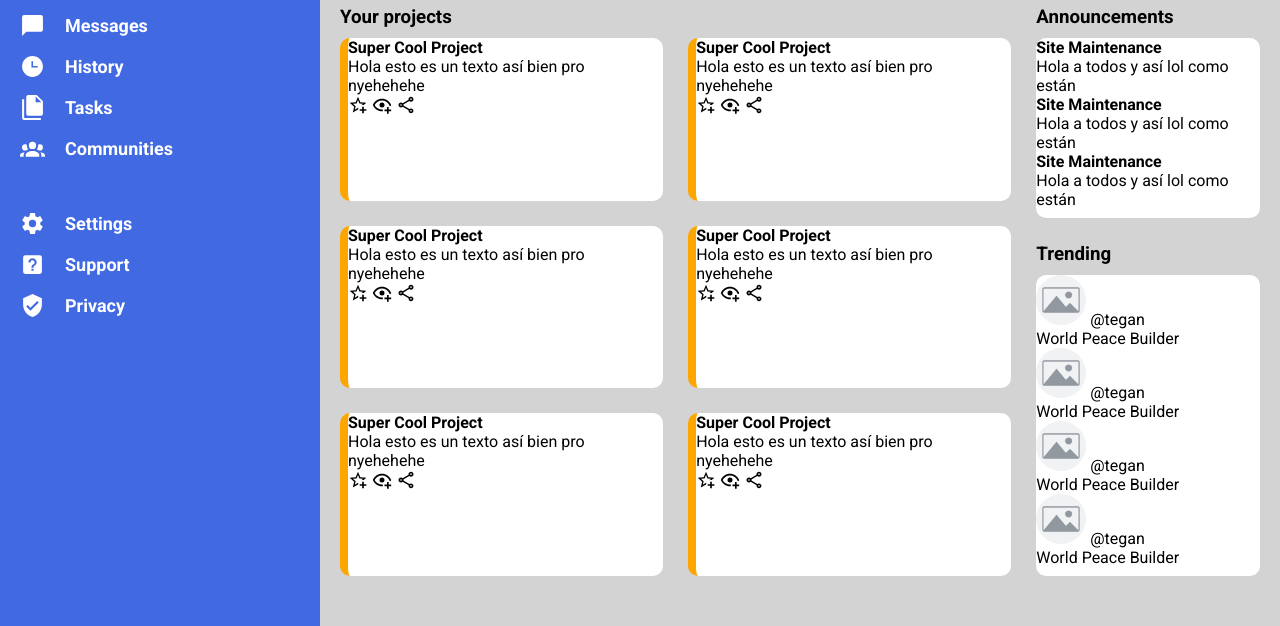
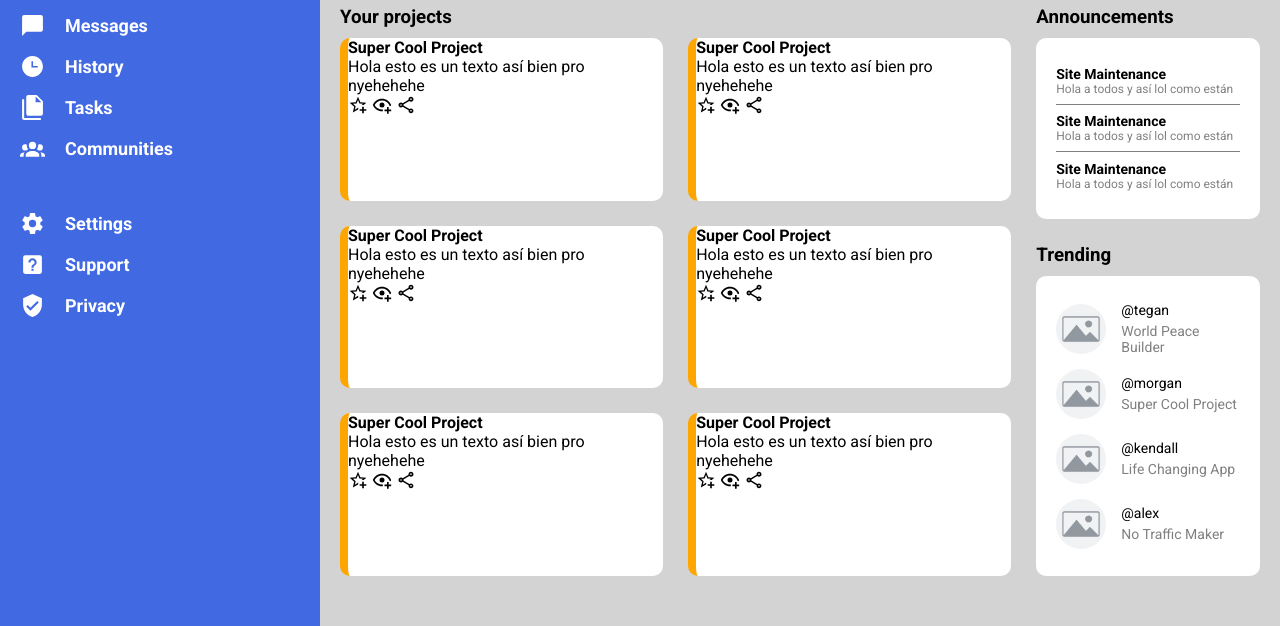
Before and after one commit to andrea441/admin-dashboard, a plain HTML site: page index.html in a window 1280 px wide. Shown: the part 174-800 px from the top of the page. Drawn offline with Linux system fonts and the light colour scheme.

Commit message:
Styling side sections

```diff
--- a/index.html
+++ b/index.html
@@ -329,8 +329,8 @@
                 alt=""
                 class="profile-picture small"
               />
-              <span class="user-handle">@tegan</span>
-              <p class="user-descripcion">World Peace Builder</p>
+              <span class="user-handle">@morgan</span>
+              <p class="user-descripcion">Super Cool Project</p>
             </div>
             <div class="user-profile">
               <img
@@ -338,8 +338,8 @@
                 alt=""
                 class="profile-picture small"
               />
-              <span class="user-handle">@tegan</span>
-              <p class="user-descripcion">World Peace Builder</p>
+              <span class="user-handle">@kendall</span>
+              <p class="user-descripcion">Life Changing App</p>
             </div>
             <div class="user-profile">
               <img
@@ -347,8 +347,8 @@
                 alt=""
                 class="profile-picture small"
               />
-              <span class="user-handle">@tegan</span>
-              <p class="user-descripcion">World Peace Builder</p>
+              <span class="user-handle">@alex</span>
+              <p class="user-descripcion">No Traffic Maker</p>
             </div>
           </div>
         </div>
--- a/style.css
+++ b/style.css
@@ -1,3 +1,7 @@
+:root {
+  --secondary-font-color: gray;
+}
+
 * {
   padding: 0;
   margin: 0;
@@ -192,4 +196,45 @@ li {
 .side-card {
   background-color: white;
   border-radius: 10px;
+  padding: 20px;
+  display: grid;
+  grid-auto-rows: 1fr;
 }
+
+.user-profile {
+  display: grid;
+  grid-template-columns: auto 1fr;
+  column-gap: 15px;
+  row-gap: 5px;
+  font-size: 14px;
+}
+
+.side-card-section {
+  font-size: 14px;
+  display: flex;
+  flex-direction: column;
+  justify-content: center;
+  border-bottom: 1px solid var(--secondary-font-color);
+}
+
+.side-card-section:last-child {
+  border-bottom: none;
+}
+
+.side-card-section p {
+  font-size: 12px;
+  color: var(--secondary-font-color);
+}
+
+.user-profile img {
+  grid-row: 1 / span 2;
+  align-self: center;
+}
+
+.user-profile .user-handle {
+  align-self: end;
+}
+
+.user-profile .user-descripcion {
+  color: var(--secondary-font-color);
+}
```
